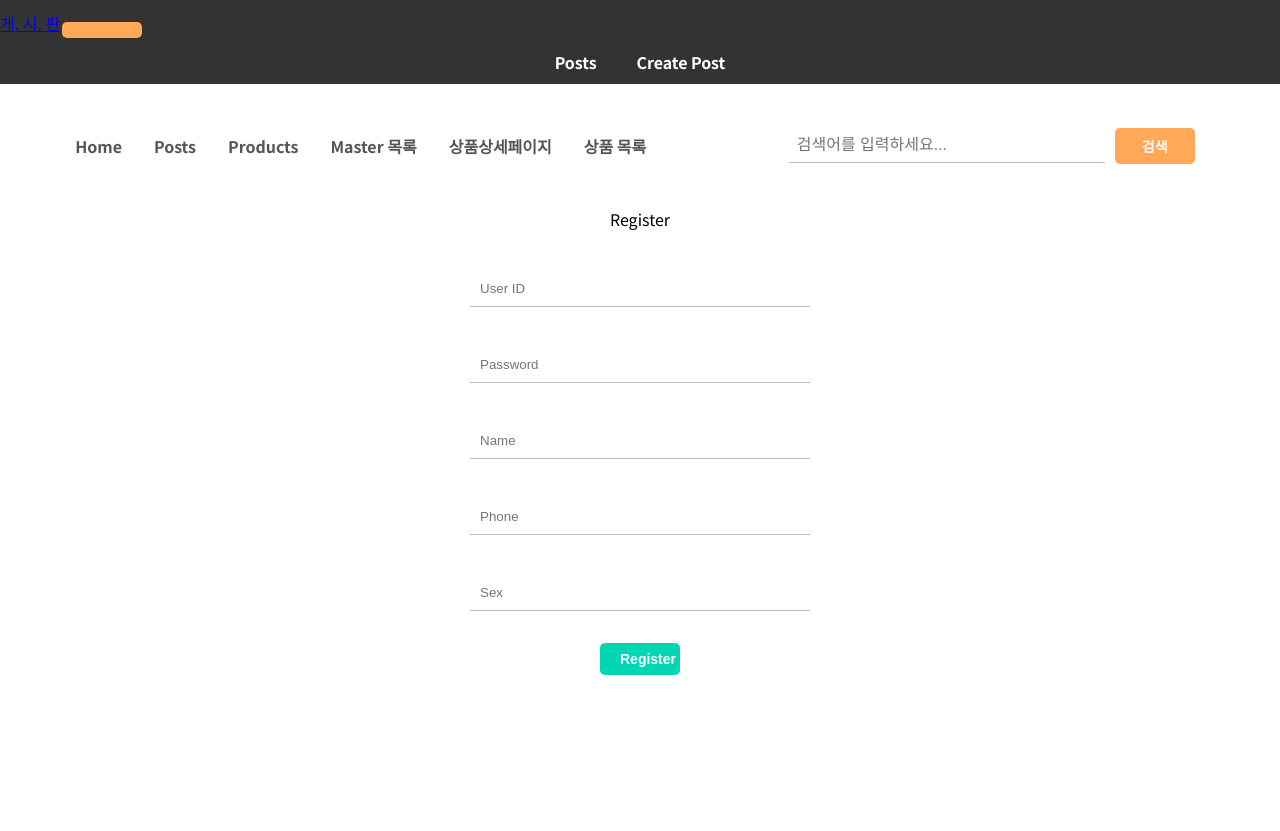
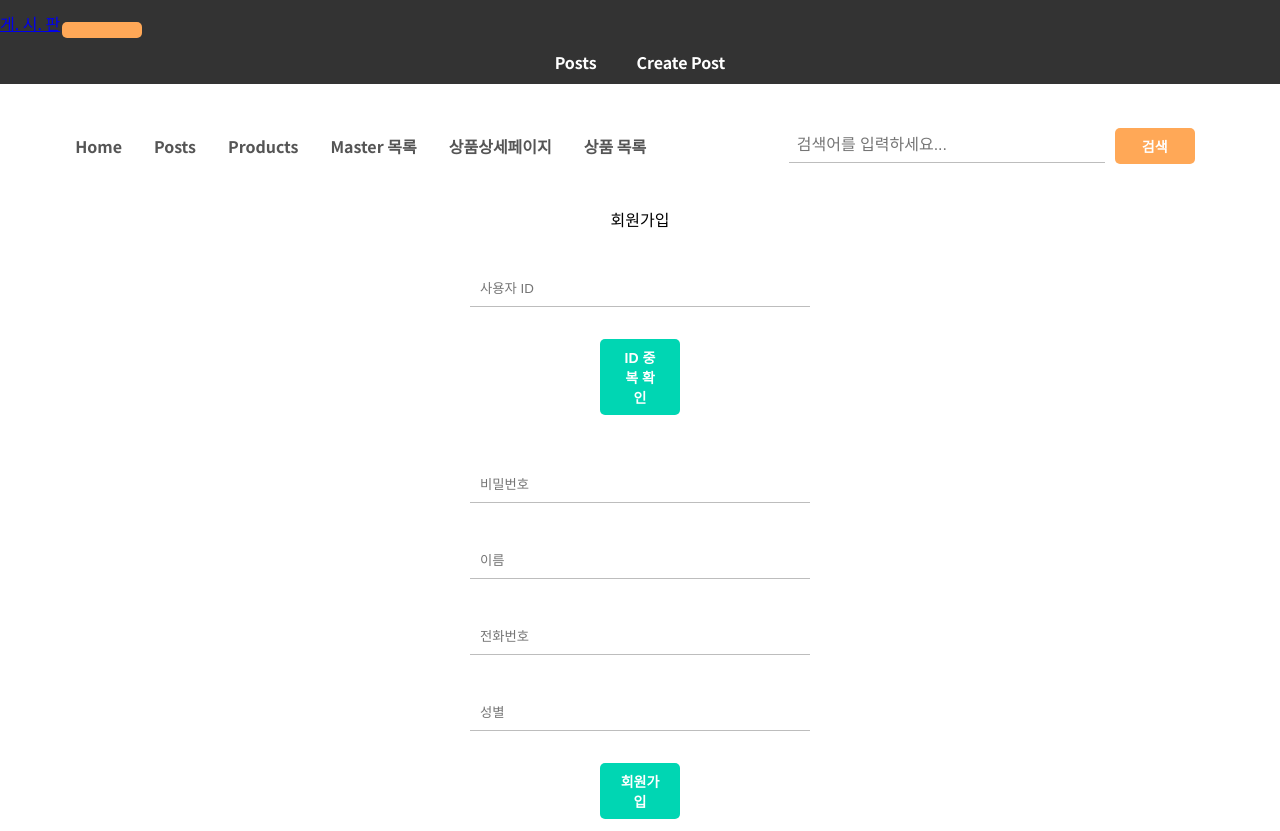
Before and after one commit to shard110/friengym-close, a React (Create React App) app in the folder src/main/frontend/: page /register in a window 1280 px wide. Before the commit the page ends 800 px from the top, so only its background shows below. Built offline with nearby package versions, Linux system fonts and the light colour scheme.

Commit message:
id 중복 확인 추가

```diff
--- a/src/main/frontend/src/components/RegisterPage.js
+++ b/src/main/frontend/src/components/RegisterPage.js
@@ -7,11 +7,45 @@ function RegisterPage() {
   const [pwd, setPwd] = useState('');
   const [name, setName] = useState('');
   const [phone, setPhone] = useState('');
-  const [sex, setSex] = useState('');  // 성별 입력 필드 추가
-  const [error, setError] = useState(''); // 에러 메시지를 저장할 상태 추가
+  const [sex, setSex] = useState('');
+  const [error, setError] = useState('');
+  const [idError, setIdError] = useState('');
+  const [idSuccess, setIdSuccess] = useState(''); // ID 확인 성공 메시지 상태 추가
+  const [isIdAvailable, setIsIdAvailable] = useState(true);
   const navigate = useNavigate();
 
+  // ID 중복 확인 함수
+  const checkIdAvailability = async () => {
+    if (id.length > 0) {
+      try {
+        const response = await axios.get(`/api/check-id/${id}`);
+        if (response.data) {
+          setIsIdAvailable(true);
+          setIdError('');
+          setIdSuccess('사용할 수 있는 아이디입니다.');
+        } else {
+          setIsIdAvailable(false);
+          setIdError('ID가 이미 사용 중입니다.');
+          setIdSuccess('');
+        }
+      } catch (error) {
+        setIdError('ID 중복 확인 중 오류가 발생했습니다.');
+        setIdSuccess('');
+        console.error('ID 중복 확인 중 오류 발생:', error);
+      }
+    } else {
+      setIdError('ID는 빈 칸일 수 없습니다.');
+      setIsIdAvailable(false);
+      setIdSuccess('');
+    }
+  };
+
   const handleRegister = async () => {
+    if (!isIdAvailable) {
+      setError('회원가입 전 ID 중복 확인을 해주세요.');
+      return;
+    }
+
     try {
       // 서버에 JSON 형식으로 회원가입 요청
       const response = await axios.post('/api/register', {
@@ -21,50 +55,52 @@ function RegisterPage() {
         phone,
         sex  // 성별 추가
       });
-      console.log('Registration successful', response.data);
-      navigate('/login'); // 회원가입 후 로그인 페이지로 이동
+      console.log('회원가입 성공:', response.data);
+      navigate('/login');
     } catch (error) {
-      // 에러 발생 시 메시지 설정
-      setError('Registration failed. Please try again.');
-      console.error('Registration failed', error);
+      setError('회원가입 실패. 다시 시도해 주세요.');
+      console.error('회원가입 실패:', error);
     }
   };
 
   return (
     <div className="RegisterPage">
-      <h2>Register</h2>
-      {error && <p style={{ color: 'red' }}>{error}</p>} {/* 에러 메시지 표시 */}
+      <h2>회원가입</h2>
+      {error && <p style={{ color: 'red' }}>{error}</p>}
+      {idError && <p style={{ color: 'red' }}>{idError}</p>}
+      {idSuccess && <p style={{ color: 'green' }}>{idSuccess}</p>} {/* 성공 메시지 표시 */}
       <input
         type="text"
         value={id}
         onChange={(e) => setId(e.target.value)}
-        placeholder="User ID"
+        placeholder="사용자 ID"
       />
+      <button onClick={checkIdAvailability}>ID 중복 확인</button>
       <input
         type="password"
         value={pwd}
         onChange={(e) => setPwd(e.target.value)}
-        placeholder="Password"
+        placeholder="비밀번호"
       />
       <input
         type="text"
         value={name}
         onChange={(e) => setName(e.target.value)}
-        placeholder="Name"
+        placeholder="이름"
       />
       <input
         type="text"
         value={phone}
         onChange={(e) => setPhone(e.target.value)}
-        placeholder="Phone"
+        placeholder="전화번호"
       />
       <input
         type="text"
         value={sex}
         onChange={(e) => setSex(e.target.value)}
-        placeholder="Sex"  // 성별 입력 필드 추가
+        placeholder="성별"  // 성별 입력 필드 추가
       />
-      <button onClick={handleRegister}>Register</button>
+      <button onClick={handleRegister}>회원가입</button>
     </div>
   );
 }
```
Also changed, not shown: src/main/frontend/src/App.js (+10 -14 lines), 1 other file (tests, documents, lock files or other folders).
